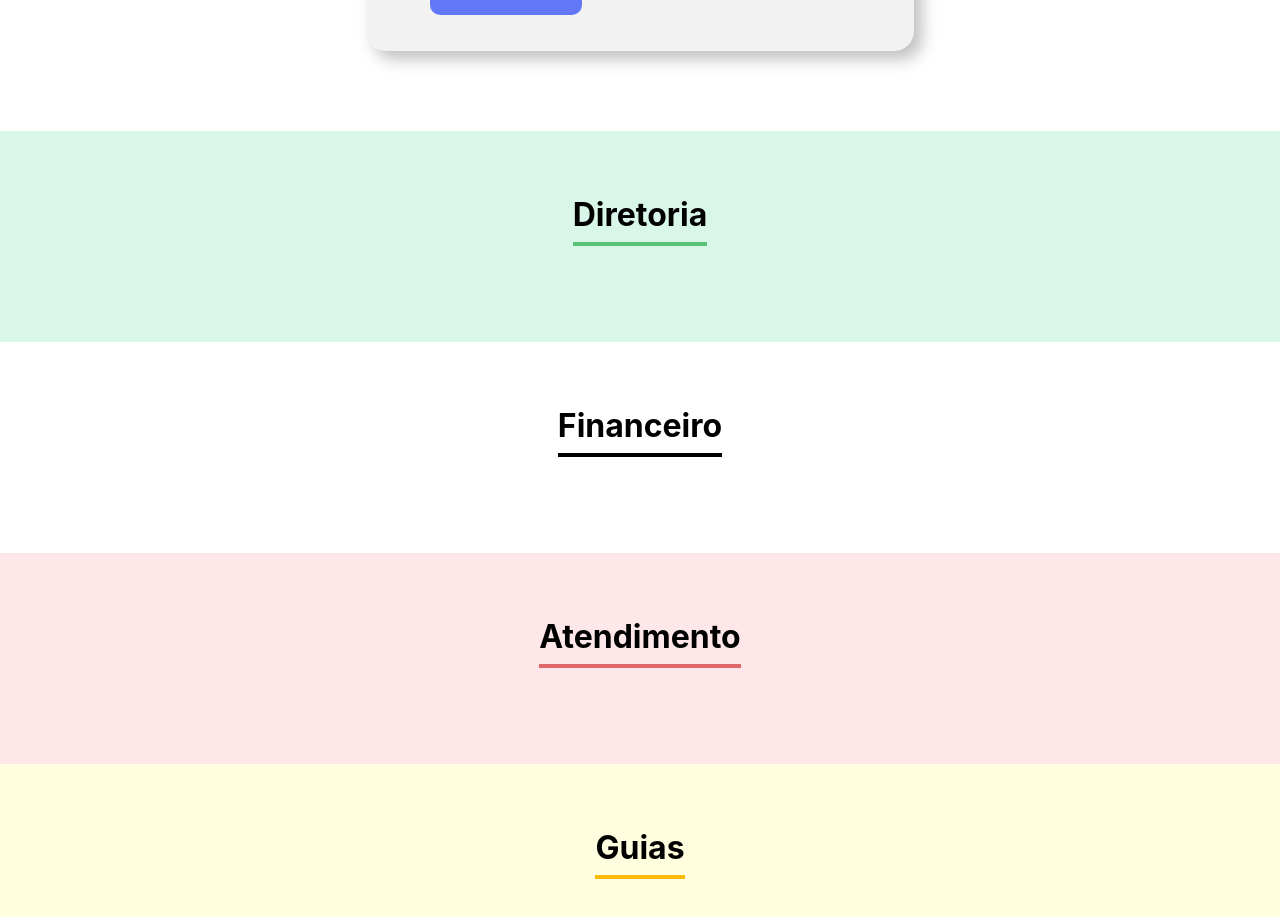
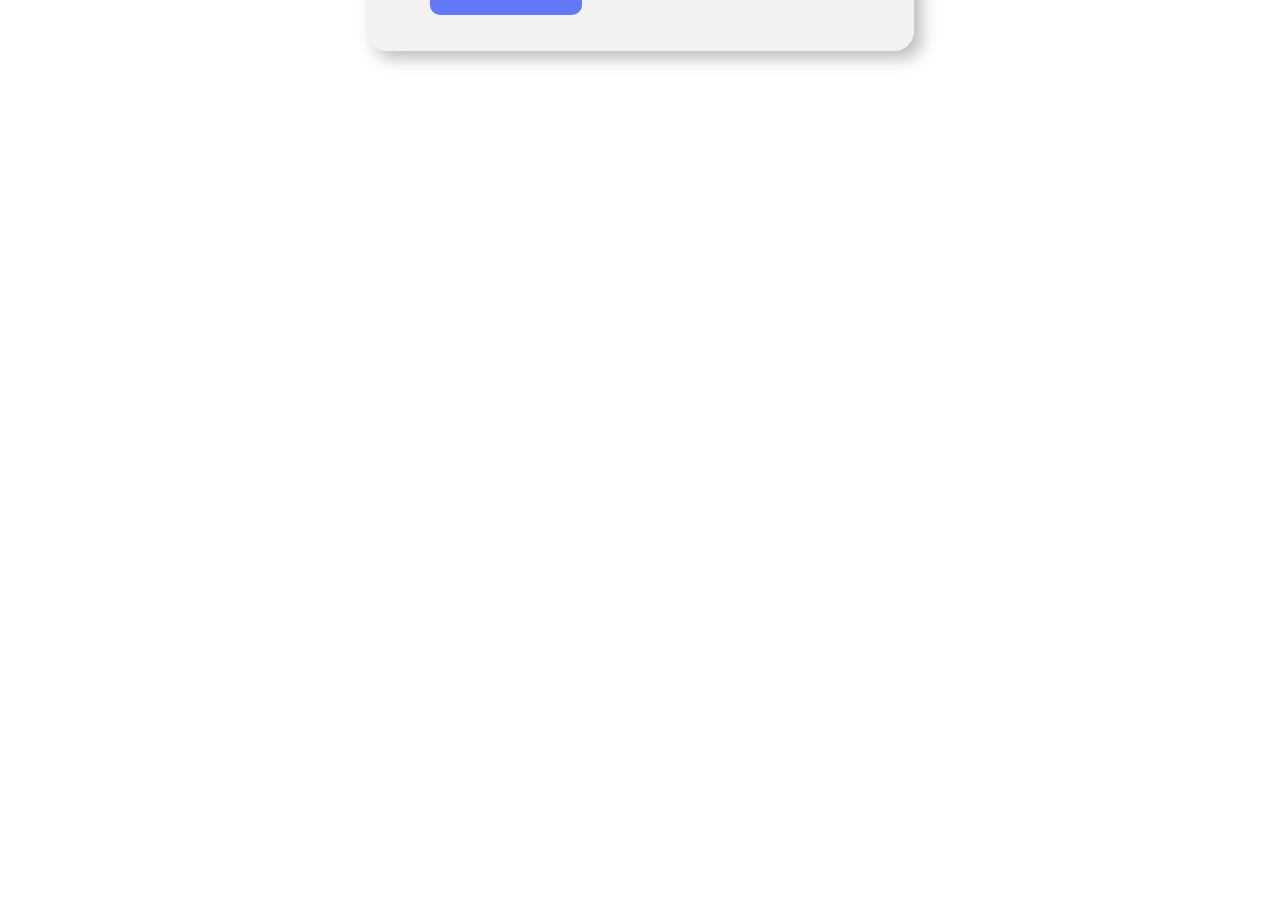
Before and after one commit to GeissonChagas/Gteam-organograma, a React (Create React App) app: page / in a window 1280 px wide. Shown: the part 1460-2377 px from the top of the page. After the commit the page ends 1591 px from the top, so only its background shows below. Built offline with nearby package versions, Linux system fonts and the light colour scheme.

Commit message:
escondendo times vazios

```diff
--- a/src/componentes/Formulario/index.js
+++ b/src/componentes/Formulario/index.js
@@ -20,6 +20,10 @@
             imagem,
             time
         })
+        setNome('')
+        setCargo ('')
+        setImagem('')
+        setTime('')
     }
 
     return (
--- a/src/componentes/Time/index.js
+++ b/src/componentes/Time/index.js
@@ -7,12 +7,13 @@
 
     return (
 
-        < section className='time' style={css} >
+        props.membros.length > 0 ? < section className='time' style={css} >
             <h3 style={{ borderColor: props.corPrimaria }}>{props.nome}</h3>
             <div className='membros'>
                 {props.membros.map(membros => <Membro nome={membros.nome} cargo={membros.cargo} imagem={membros.imagem} />)}
             </div>
         </section >
+        : ''
 
     )
 }
```
